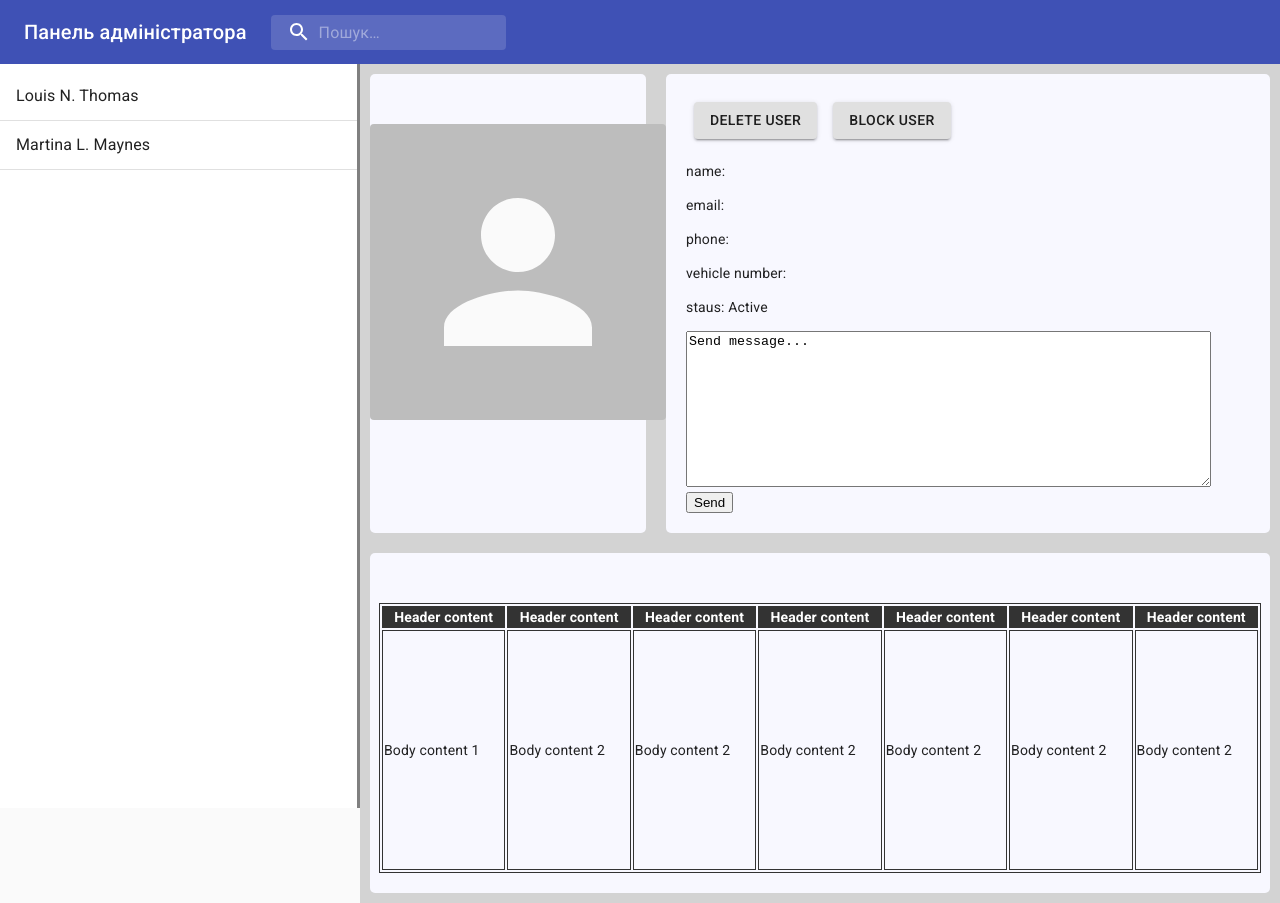
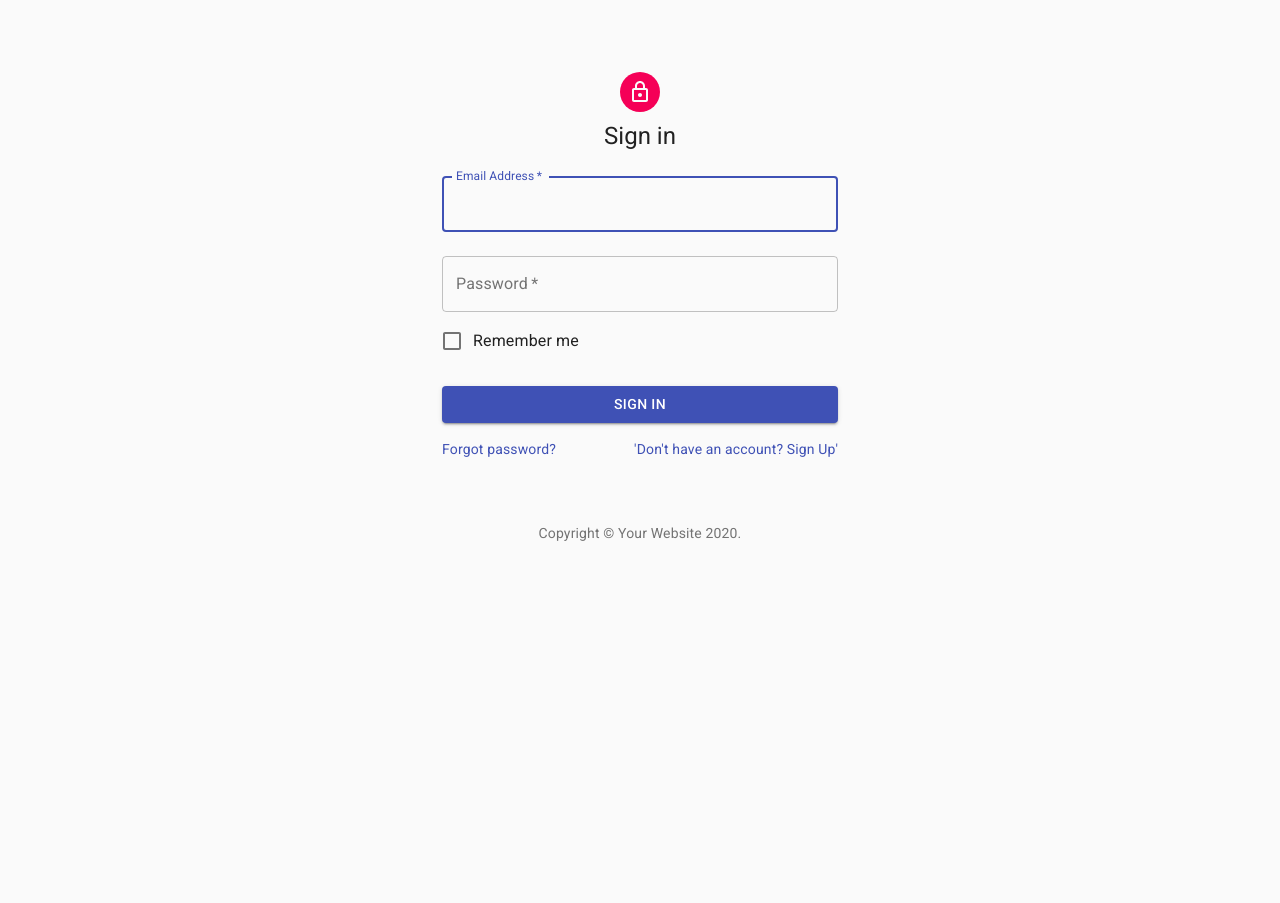
Before and after one commit to se-infotech-internship/client.web.admin, a React (Create React App) app: page / in a window 1280 px wide. After the commit the page ends 800 px from the top, so only its background shows below. Built offline with nearby package versions, Linux system fonts and the light colour scheme.

Commit message:
proxy, mouseEvent ...

```diff
--- a/src/App.tsx
+++ b/src/App.tsx
@@ -5,7 +5,7 @@ import TopBar from './components/TopBar'
 import ListUsers from './components/ListUsers'
 
 export default function App() {
-  const [sign, setSign] = React.useState(true)
+  const [sign, setSign] = React.useState(false)
 
   const loginScreen = <SignIn />
 
--- a/src/components/ListUsers.tsx
+++ b/src/components/ListUsers.tsx
@@ -81,5 +81,3 @@ export default function ListUsers() {
     </div>
   )
 }
-
-console.log('test')
--- a/src/components/SignIn.tsx
+++ b/src/components/SignIn.tsx
@@ -1,4 +1,4 @@
-import React from 'react'
+import React, { MouseEvent } from 'react'
 import Avatar from '@material-ui/core/Avatar'
 import Button from '@material-ui/core/Button'
 import CssBaseline from '@material-ui/core/CssBaseline'
@@ -49,6 +49,18 @@ const useStyles = makeStyles((theme) => ({
 export default function SignIn() {
   const classes = useStyles()
 
+  async function testClick(event: MouseEvent) {
+    event.preventDefault()
+    const responze = await fetch('http://localhost:5001/api/user/login', {
+      method: 'POST',
+      body: JSON.stringify({ email: 'test@email.com', password: '123' })
+    })
+
+    console.log(responze)
+  }
+
+
+
   return (
     <Container component='main' maxWidth='xs'>
       <CssBaseline />
@@ -81,6 +93,7 @@ export default function SignIn() {
             type='password'
             id='password'
             autoComplete='current-password'
+
           />
           <FormControlLabel
             control={<Checkbox value='remember' color='primary' />}
@@ -92,10 +105,11 @@ export default function SignIn() {
             variant='contained'
             color='primary'
             className={classes.submit}
+            onClick={testClick}
           >
             Sign In
           </Button>
-          {/* <Grid container>
+          <Grid container>
             <Grid item xs>
               <Link href='#' variant='body2'>
                 Forgot password?
@@ -103,10 +117,10 @@ export default function SignIn() {
             </Grid>
             <Grid item>
               <Link href='#' variant='body2'>
-                {'Don't have an account? Sign Up'}
+                'Don't have an account? Sign Up'
               </Link>
             </Grid>
-          </Grid> */}
+          </Grid>
         </form>
       </div>
       <Box mt={8}>
```
Also changed, not shown: package.json (line endings or trailing spaces), 1 other file (tests, documents, lock files or other folders).
